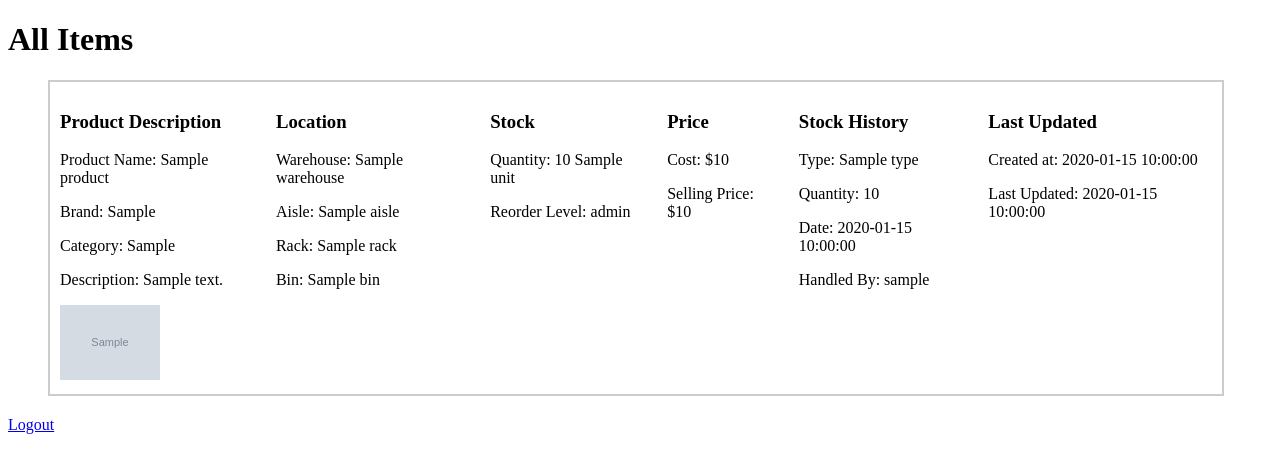
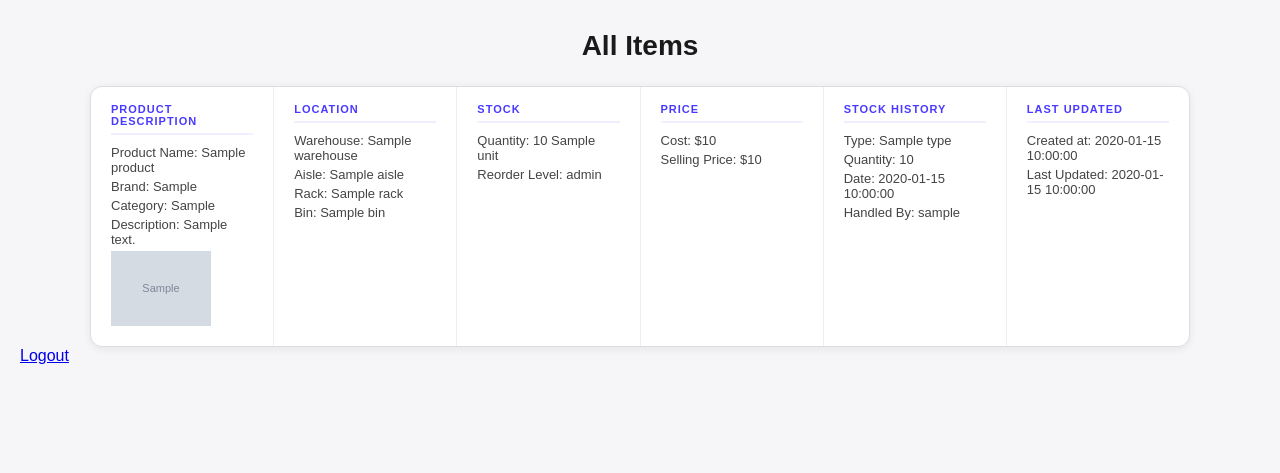
Before and after one commit to helebods/Supposedly-IKEA, a Flask app: page /all_items in a window 1280 px wide. Shown: the top 473 px of the page. Run offline with Flask 3, Linux system fonts and the light colour scheme; the visitor is signed in with stand-in values (Sample User, id 1); grey boxes marked "Sample" are stand-in pictures; a database or web service that is not in the repository returns one stand-in record (values such as "Sample title").

Commit message:
made the thigy responsive as hell

```diff
--- a/app/static/css/all_items.css
+++ b/app/static/css/all_items.css
@@ -1,10 +1,143 @@
+* {
+    margin: 0;
+    padding: 0;
+    box-sizing: border-box;
+    font-family: Arial, sans-serif;
+}
+
+body {
+    background: #f6f5f7;
+    padding: 30px 20px;
+}
+
+h1 {
+    text-align: center;
+    margin-bottom: 24px;
+    font-size: 28px;
+    color: #1a1a1a;
+}
+
+.topbar {
+    display: flex;
+    justify-content: flex-end;
+    margin-bottom: 20px;
+}
+
+.topbar a {
+    padding: 8px 20px;
+    background: #cc0008;
+    color: white;
+    border-radius: 20px;
+    text-decoration: none;
+    font-size: 14px;
+}
+
+ul {
+    list-style: none;
+    padding: 0;
+    display: flex;
+    flex-direction: column;
+    align-items: center;
+    gap: 20px;
+}
+
 .container {
     display: flex;
-    flex-direction: row;
-    gap: 20px;
+    flex-wrap: wrap;        /* wraps on small screens automatically */
     width: 90vw;
-    margin-bottom: 20px;
-    border: 2px solid #ccc;
+    max-width: 1100px;
+    border: 1px solid #ddd;
+    border-radius: 12px;
+    overflow: hidden;
+    background: #fff;
+    box-shadow: 0 2px 10px rgba(0,0,0,0.07);
+    transition: box-shadow 0.2s, transform 0.2s;
+}
+
+.container:hover {
+    box-shadow: 0 6px 20px rgba(74, 58, 255, 0.12);
+    transform: translateY(-2px);
+}
+
+.card-image-wrap {
+    width: 180px;
+    min-height: 180px;
+    background: #f0f0f0;
+    display: flex;
+    align-items: center;
+    justify-content: center;
+    overflow: hidden;
+    flex-shrink: 0;
+}
+
+.card-image-wrap img {
+    width: 100%;
+    height: 100%;
+    object-fit: cover;
+}
+
+.no-image {
+    font-size: 12px;
+    color: #aaa;
+}
+
+li {
     list-style: none;
-    padding: 10px;
+    padding: 16px 20px;
+    border-right: 1px solid #eee;
+    flex: 1;
+    min-width: 140px;       /* wraps naturally when screen is too small */
 }
+
+li:last-child {
+    border-right: none;
+}
+
+li h3 {
+    font-size: 11px;
+    text-transform: uppercase;
+    letter-spacing: 1px;
+    color: #4a3aff;
+    margin-bottom: 10px;
+    padding-bottom: 6px;
+    border-bottom: 2px solid #f0efff;
+}
+
+li p {
+    font-size: 13px;
+    color: #444;
+    margin: 4px 0;
+}
+
+li.price-section {
+    background: #4a3aff;
+    min-width: 130px;
+    max-width: 130px;
+    flex: none;
+}
+
+li.price-section h3 {
+    color: rgba(255,255,255,0.7);
+    border-bottom-color: rgba(255,255,255,0.2);
+}
+
+li.price-section p    { color: rgba(255,255,255,0.85); }
+
+.selling-price {
+    font-size: 20px;
+    font-weight: 700;
+    color: #ffe066;
+    margin: 4px 0;
+}
+
+.stock-dot {
+    display: inline-block;
+    width: 8px;
+    height: 8px;
+    border-radius: 50%;
+    background: #22c55e;
+    margin-right: 5px;
+}
+
+.stock-dot.low      { background: #f59e0b; }
+.stock-dot.critical { background: #cc0008; }
```
